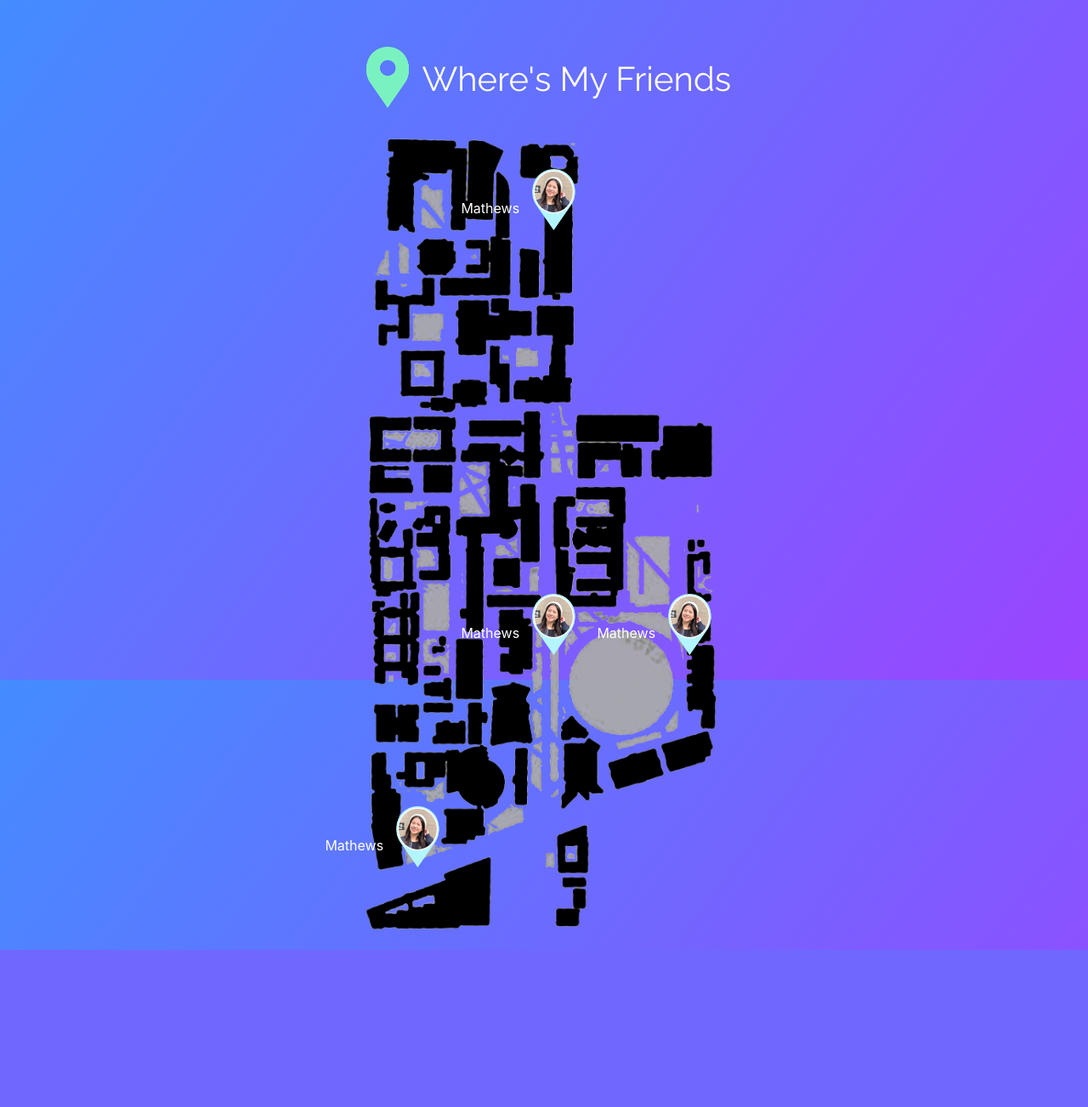
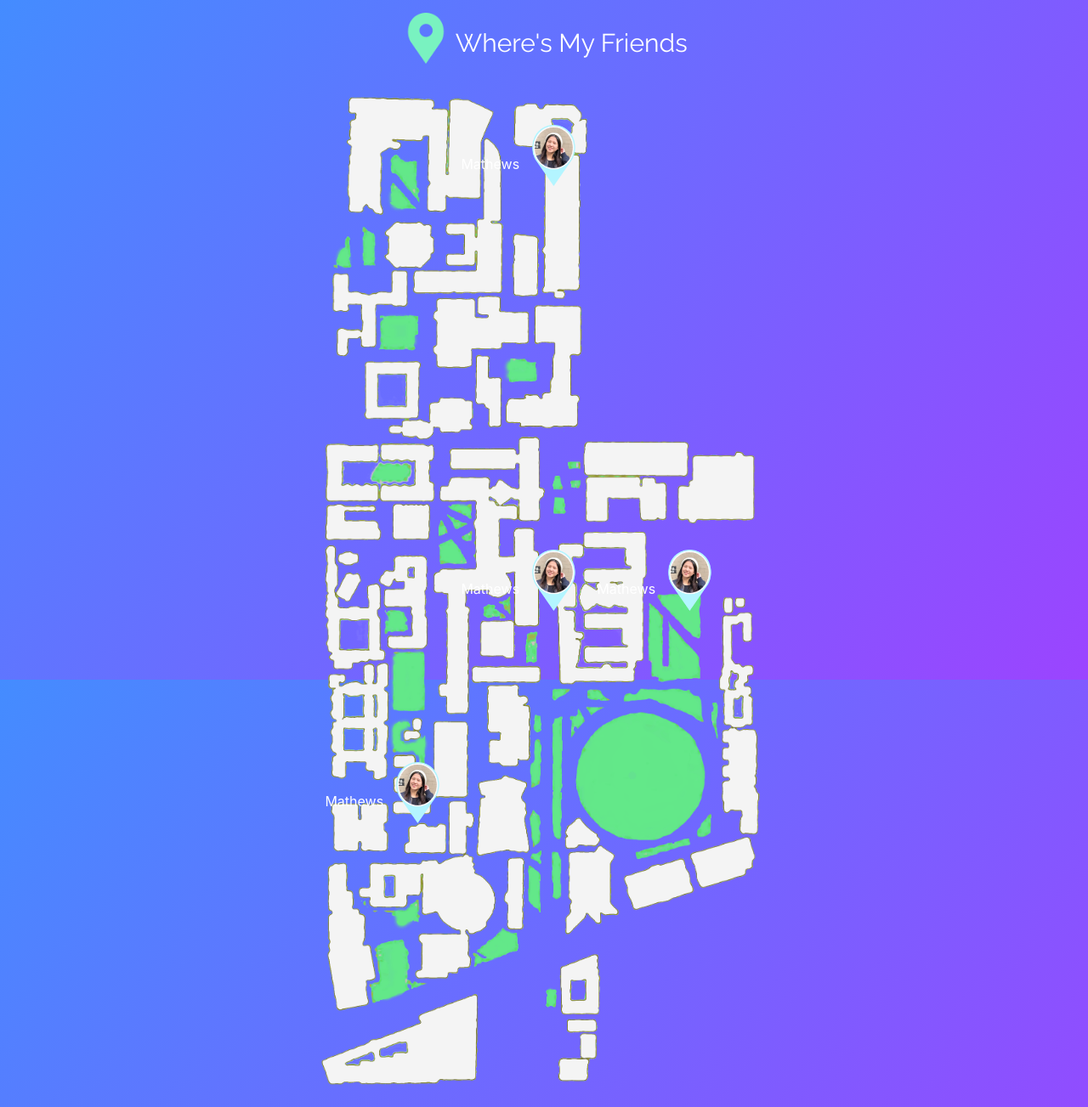
Before and after one commit to RFSurdsman/WheresMyFriends, a Flask app: page /map in a window 1280 px wide. Shown: the whole page at 85% size. Before the commit the page ends 1118 px from the top, so only its background shows below. Run offline with Flask 2, Linux system fonts and the light colour scheme; some libraries are stand-ins or nearby versions.

Commit message:
fix stuff

```diff
--- a/routes.py
+++ b/routes.py
@@ -2,7 +2,6 @@
 from flask_login import logout_user, current_user, login_required, login_user
 from user import *
 from server import app, login, users
-import geocoder
 
 user = None
 
--- a/static/signin.css
+++ b/static/signin.css
@@ -4,13 +4,6 @@ body {
 }
 
 body {
-  display: -ms-flexbox;
-  display: flex;
-  -ms-flex-align: center;
-  align-items: center;
-  padding-top: 40px;
-  padding-bottom: 40px;
-  background-color: #f5f5f5;
   color: white;
 }
 
--- a/templates/map.html
+++ b/templates/map.html
@@ -28,21 +28,21 @@
 
 <body class="text-center" style="background-image: linear-gradient(0.35turn, #448cff, #9b44ff);">
   <form class="form-signin">
-    <img class="mb-4" src="{{ url_for('static', filename='logo.png') }}" alt="" width="72" height="72" style="display: inline-block">
-    <h1 style="font-family: 'Raleway', sans-serif; font-size: 40px; display: inline-block" size="72" class="h3 mb-3 font-weight-normal">Where's
+    <img class="mb-4" src="{{ url_for('static', filename='logo.png') }}" alt="" width="60" height="60" style="display: inline-block;">
+    <h1 style="font-family: 'Raleway', sans-serif; font-size: 30px; display: inline-block;" size="72" class="h3 mb-3 font-weight-normal">Where's
       My Friends</h1>
     <!-- Image and text -->
     <div class="container">
-            <img src="static/map1.png" alt="hello" style="width:80%;height:100%">
-            {% for p in users %}
-            <div style="
+      <img src="static/map.png" alt="hello" style="width:100%;height:100%">
+      {% for p in users %}
+      <div style="
             position: absolute;
             top: {{ p.get_map_pixels()[0] }}px;
             left: {{ p.get_map_pixels()[1] }}px;
             transform: translate(-50%, -50%);
             ">Mathews
-            <img class="mb-4" src="{{ url_for('static', filename=p.imagelocation) }}" alt="" width="72" height="72"></div>
-            {% endfor %}
+        <img class="mb-4" src="{{ url_for('static', filename=p.imagelocation) }}" alt="" width="72" height="72"></div>
+      {% endfor %}
     </div>
 
   </form>
```
Also changed, not shown: 2 other files.
